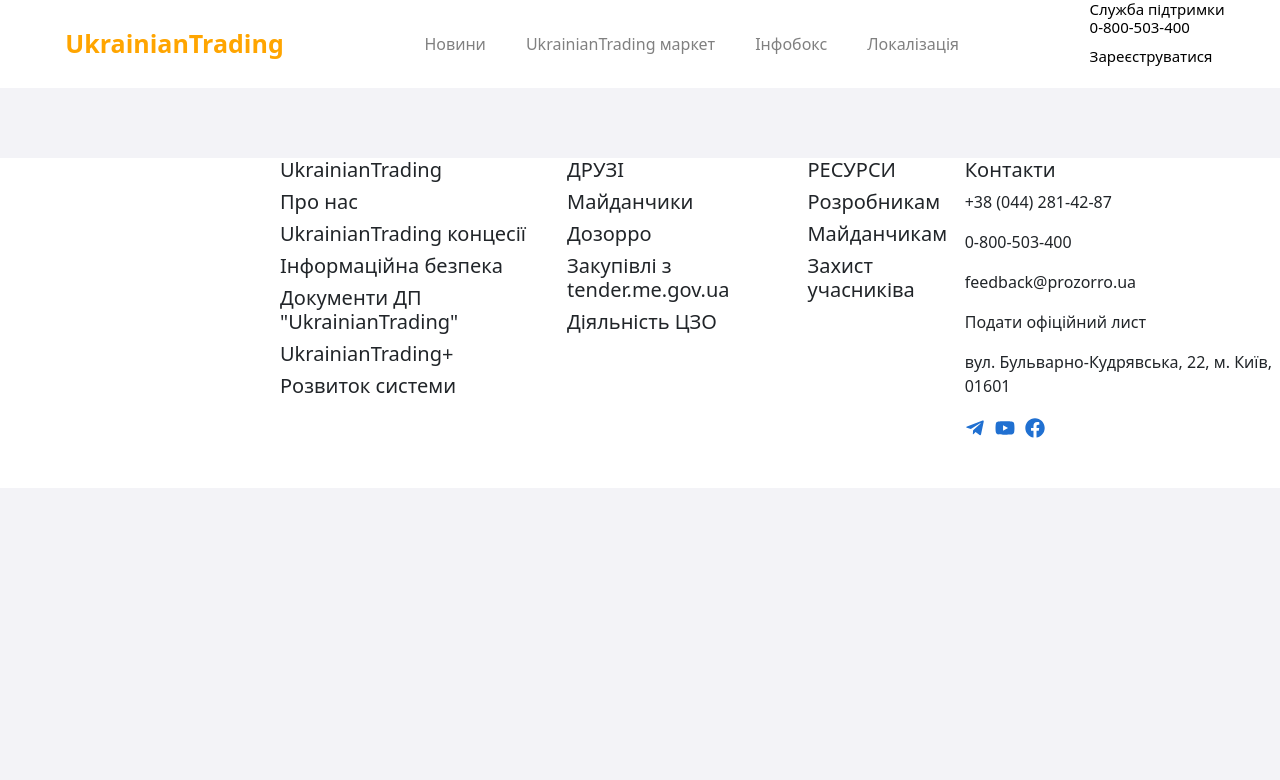
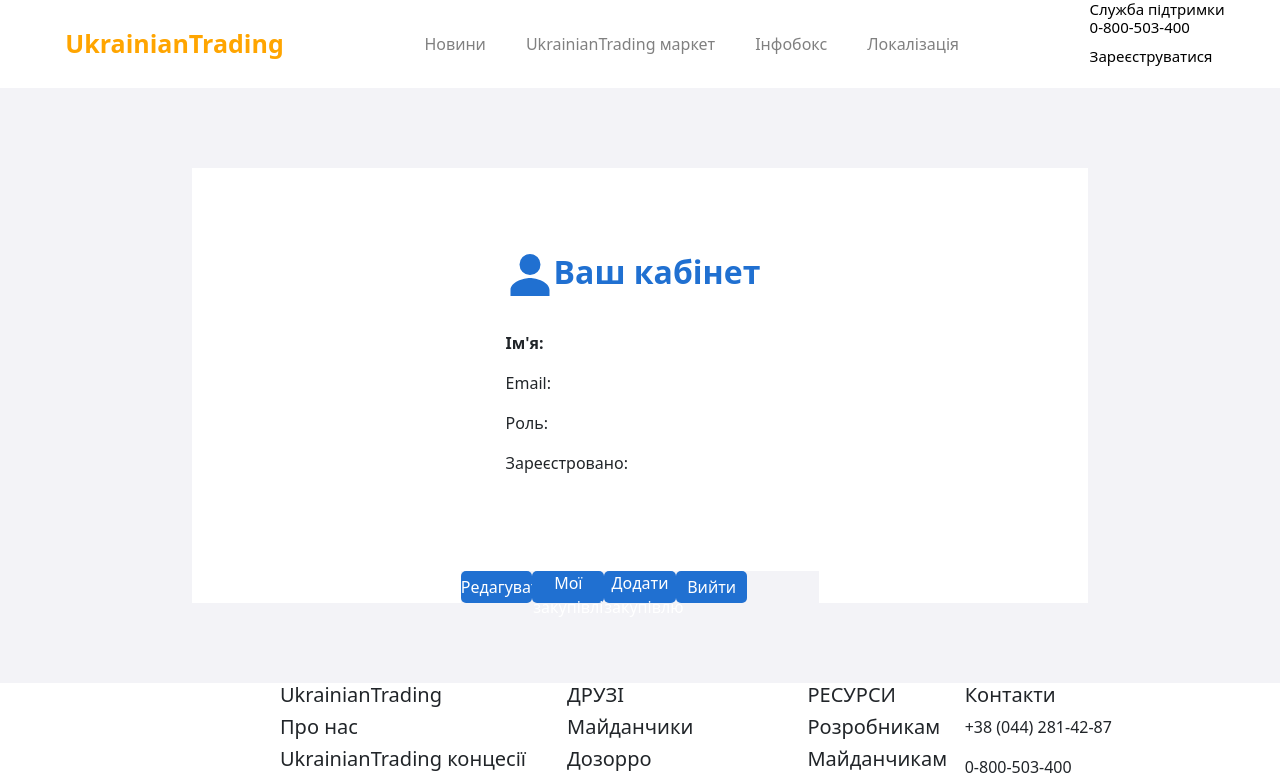
Before and after one commit to albinapetrus/a-program-for-organizing-purchases, a React (Create React App) app in the folder my-react-app/: page /cabinetCust in a window 1280 px wide. Shown: the top 780 px of the page. Built offline with nearby package versions, Linux system fonts and the light colour scheme.

Commit message:
new componrnts added

```diff
--- a/my-react-app/src/App.js
+++ b/my-react-app/src/App.js
@@ -25,6 +25,7 @@
 import SideMenu from "./inner/SideMenu";
 import NewOne from "./customer/newOne";
 import MyPurch from "./customer/myPurch";
+import CabinetCust from "./customer/cabinetCust";
 
 function App() {
   const { isSideMenuOpen, setIsSideMenuOpen } = useContext(SideMenuContext);
@@ -66,6 +67,7 @@
           <Route path="/auth4" element={<Auth4 />} />
           <Route path="/newOne" element={<NewOne />} />
           <Route path="/myPurch" element={<MyPurch />} />
+          <Route path="/cabinetCust" element={<CabinetCust />} />
         </Routes>
         {!isSideMenuOpen && <Footer />}
       </div>
--- a/my-react-app/src/customer/Universal.module.css
+++ b/my-react-app/src/customer/Universal.module.css
@@ -108,3 +108,38 @@
      margin-bottom: 2em;
 margin-left: 0.5em;
 }
+.universal p{
+    background-color: white;
+}
+
+.block2{
+    background-color: white;
+
+    margin: 5em auto;
+    width:70%;
+    height:auto;
+    display: flex;
+    justify-content: center;
+    align-items: center;
+    flex-direction: column;
+}
+.help{
+    background-color: white;
+    display: flex;
+    align-items: start;
+    justify-content: center;
+    width:30%;
+    flex-direction: column;
+    padding: 5em 0;
+}
+.help2{
+    display: flex;
+    flex-direction: row;
+    flex-wrap: wrap;
+    width: 40%;
+    height: auto;
+}
+.buttonHelp{
+    width: 50%;
+    margin-right: 0.5em;
+}
--- /dev/null
+++ b/my-react-app/src/customer/cabinetCust.js
@@ -0,0 +1,31 @@
+import React, { Component } from 'react'
+import classes from './Universal.module.css'
+import { IoPersonSharp } from "react-icons/io5";
+
+export class cabinetCust extends Component {
+  render() {
+    return (
+     <div className={classes.universal}>
+        <div className={classes.block2}>
+            <div className={classes.help}>
+                    <h1 className={`${classes.label} ${classes.labelBlue}`}><IoPersonSharp   className={classes.icon}/>Ваш кабінет</h1>
+                    <p style={{fontWeight:"bold"}}>Ім'я:</p>
+                    <p>Email:</p>
+                    <p>Роль:</p>
+                    <p>Зареєстровано:</p>
+
+                    </div>
+                    <div className={classes.help2}>
+                        <button className={classes.buttonHelp}>Редагувати</button>
+                        <button className={classes.buttonHelp}> Мої закупівлі</button>
+                        <button className={classes.buttonHelp}> Додати закупівлю</button>
+                        <button className={classes.buttonHelp}> Вийти</button>
+                        </div>
+
+        </div>
+     </div>
+    )
+  }
+}
+
+export default cabinetCust
--- a/my-react-app/src/customer/myPurch.js
+++ b/my-react-app/src/customer/myPurch.js
@@ -19,12 +19,13 @@
     <col style={{width: "20%"}}/>
     <col style={{width: "20%"}}/>
   </colgroup>
-    <tr>
+   <tr>
         <th>Назва</th>
         <th>Дата завершення</th>
         <th>Статус</th>
         <th>Пропозиції</th>
-    </tr>
+        </tr>
+    <tbody>
     <tr>
         <td>Закупівля компЄютерного обладнання</td>
         <td>26.04.2025</td>
@@ -37,6 +38,7 @@
         <td>Активна</td>
         <td>7</td>
         </tr>
+        </tbody>
 </table>
 </div>
       </div>
--- a/my-react-app/src/inner/SideMenu.js
+++ b/my-react-app/src/inner/SideMenu.js
@@ -53,7 +53,7 @@
           </>) : role === 'customer' ? (<>
             <ul style={{ backgroundColor: "#fff" }} className={classes.list}>
             <li style={{ backgroundColor: "#fff" }}><p style={{ backgroundColor: "#fff",   fontWeight: "bold", }}> Назва моєї компанії: {companyName }</p></li>
-            <li style={{ backgroundColor: "#fff" }}  className={classes.li}><a href="#" style={{ backgroundColor: "#fff" }}><IoHomeOutline className={classes.icon}/>Кабінет</a></li>
+            <li style={{ backgroundColor: "#fff" }}  className={classes.li}><Link to="/cabinetCust" style={{ backgroundColor: "#fff" }}><IoHomeOutline className={classes.icon}/>Кабінет</Link></li>
             <li style={{ backgroundColor: "#fff" }}  className={classes.li}><Link to="/newOne" style={{ backgroundColor: "#fff" }}><LuNotebookPen   className={classes.icon}/>Зареєструвати за...</Link></li>
             <li style={{ backgroundColor: "#fff" }}  className={classes.li}><Link to="/myPurch"style={{ backgroundColor: "#fff" }}><MdOutlineEventNote  className={classes.icon}/>Мої закупівлі</Link></li>
             <li style={{ backgroundColor: "#fff" }}  className={classes.li}><a href="#" style={{ backgroundColor: "#fff" }}><LuBriefcaseBusiness className={classes.icon}/>Пропозиції</a></li>
```
